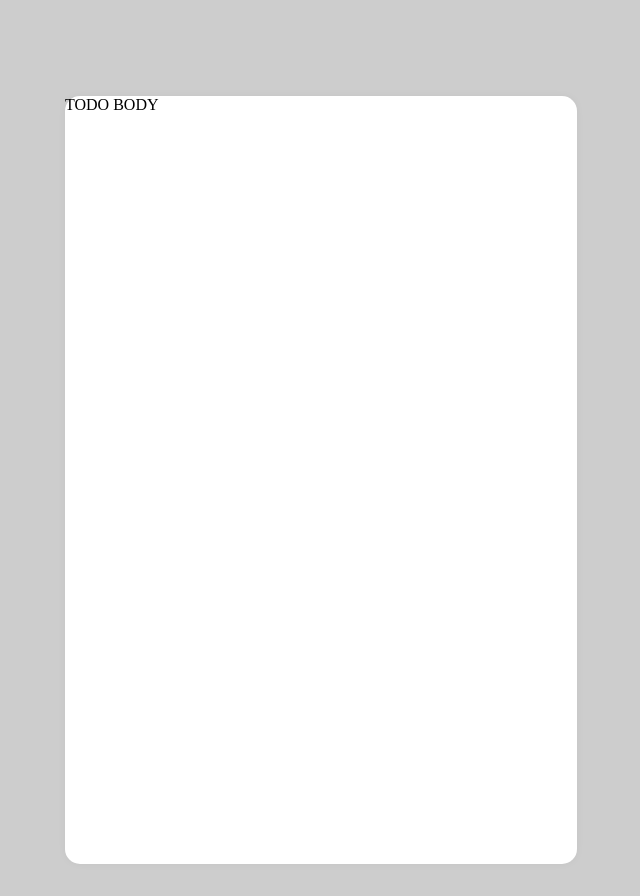
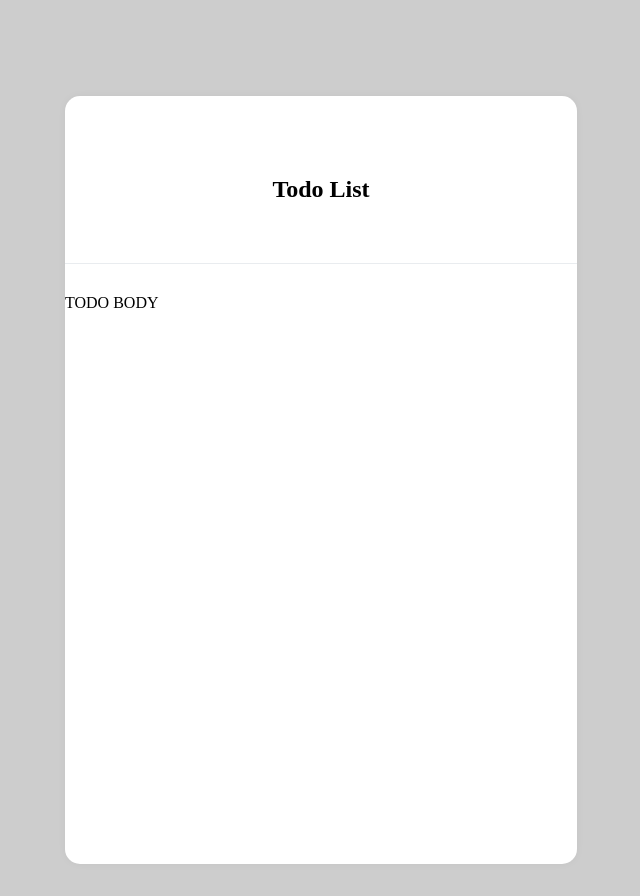
Before and after one commit to KooYS/nest-graphql, a Next.js app in the folder frontend/todolist/: page / in a window 1280 px wide. Shown: the whole page, without its empty margins (319-959 px from the left). Built offline with nearby package versions, Linux system fonts and the light colour scheme.

Commit message:
Feat: TodoTitle

```diff
--- a/frontend/todolist/components/Footer.tsx
+++ b/frontend/todolist/components/Footer.tsx
@@ -1,6 +1,6 @@
 import React from 'react'
 import Image from 'next/image'
-import styles from '../styles/Home.module.css'
+import styles from '~/styles/Home.module.css'
 
 const Footer: React.FC = () => {
 	return (
--- a/frontend/todolist/components/TodoBody.tsx
+++ b/frontend/todolist/components/TodoBody.tsx
@@ -3,6 +3,7 @@ import { styled } from '@mui/system'
 
 type Props = {
 	children: React.ReactNode
+	title: string
 }
 
 const TodoBodyStyle = styled('div')`
@@ -20,10 +21,24 @@ const TodoBodyStyle = styled('div')`
 	margin-bottom: 32px;
 	display: flex;
 	flex-direction: column;
+
+	& > h2
 `
 
-const TodoBody: React.FC<Props> = ({ children }) => {
-	return <TodoBodyStyle>{children}</TodoBodyStyle>
+const TodoTitle = styled('h2')`
+	text-align: center;
+	padding: 60px 0;
+	margin-bottom: 30px;
+	border-bottom: 1px solid #e9ecef;
+`
+
+const TodoBody: React.FC<Props> = ({ title, children }) => {
+	return (
+		<TodoBodyStyle>
+			<TodoTitle>{title}</TodoTitle>
+			{children}
+		</TodoBodyStyle>
+	)
 }
 
 export default TodoBody
--- a/frontend/todolist/pages/_app.tsx
+++ b/frontend/todolist/pages/_app.tsx
@@ -1,11 +1,10 @@
 import { GlobalStyles } from '@mui/material'
-import TodoBody from '../components/TodoBody'
-
+import TodoBody from '~/components/TodoBody'
 function MyApp() {
 	return (
 		<>
 			<GlobalStyles styles={{ body: { backgroundColor: '#cdcdcd' } }} />
-			<TodoBody>TODO BODY</TodoBody>
+			<TodoBody title="Todo List">TODO BODY</TodoBody>
 		</>
 	)
 }
--- a/frontend/todolist/pages/index.tsx
+++ b/frontend/todolist/pages/index.tsx
@@ -1,6 +1,6 @@
 import type { NextPage } from 'next'
 import Head from 'next/head'
-import styles from '../styles/Home.module.css'
+import styles from '~/styles/Home.module.css'
 
 const Home: NextPage = () => {
 	return (
```
Also changed, not shown: frontend/todolist/tsconfig.json (+6 -1 lines), frontend/todolist/.prettierrc.json.
